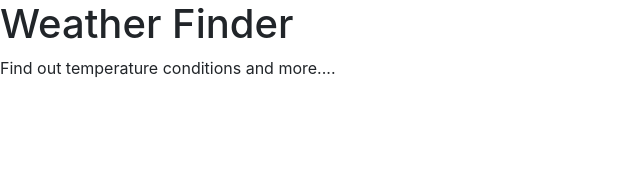
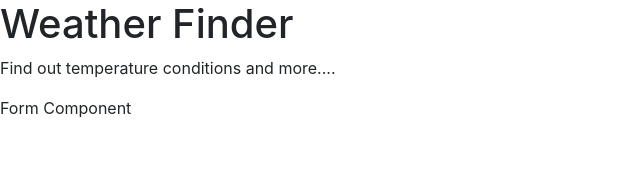
Before and after one commit to HassanAbdinur/Weather-App, a React (Create React App) app: page / in a window 1280 px wide. Shown: the top 186 px of the page, without its empty margins (0-640 px from the left). Built offline with nearby package versions, Linux system fonts and the light colour scheme.

Commit message:
rendering form component

```diff
--- a/src/App.js
+++ b/src/App.js
@@ -8,6 +8,7 @@ class App extends React.Component {
         return(
             <div>
                 <Titles />
+                <Form />
             </div>
         );
     }
```
